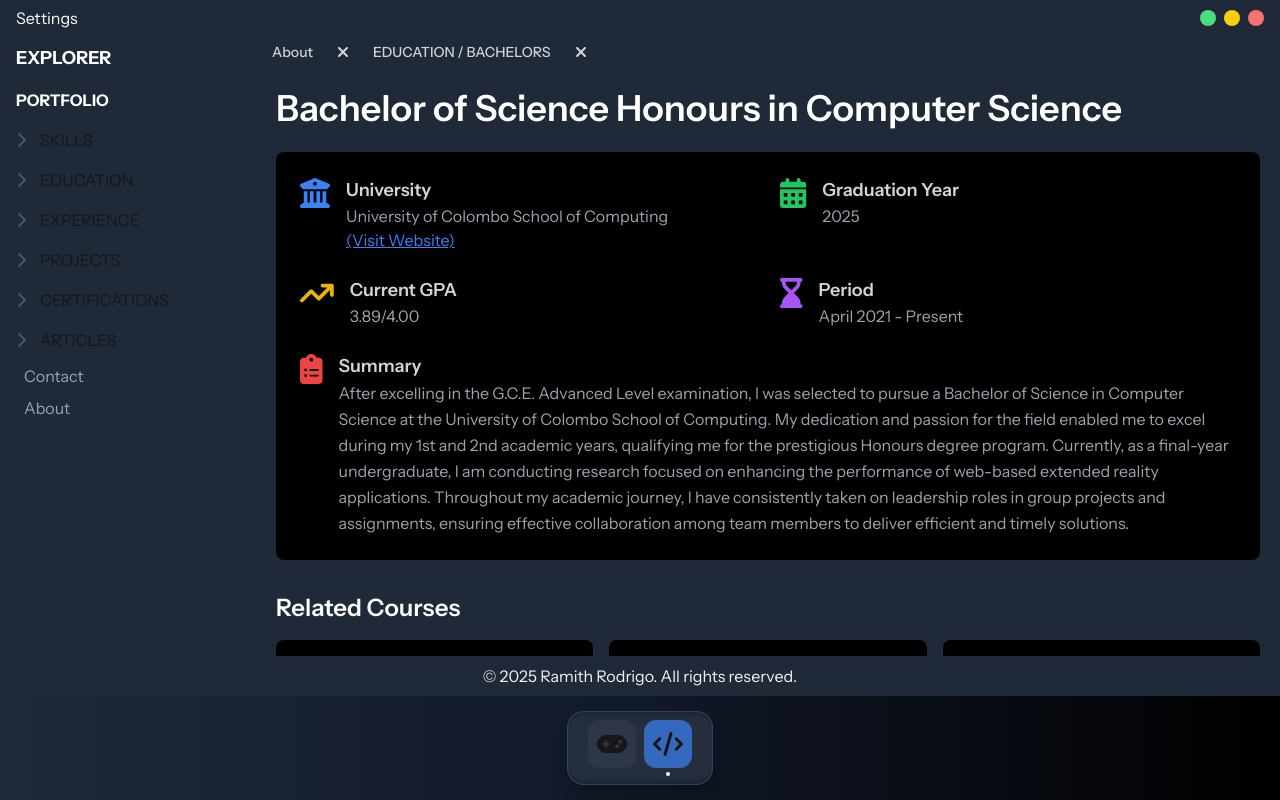
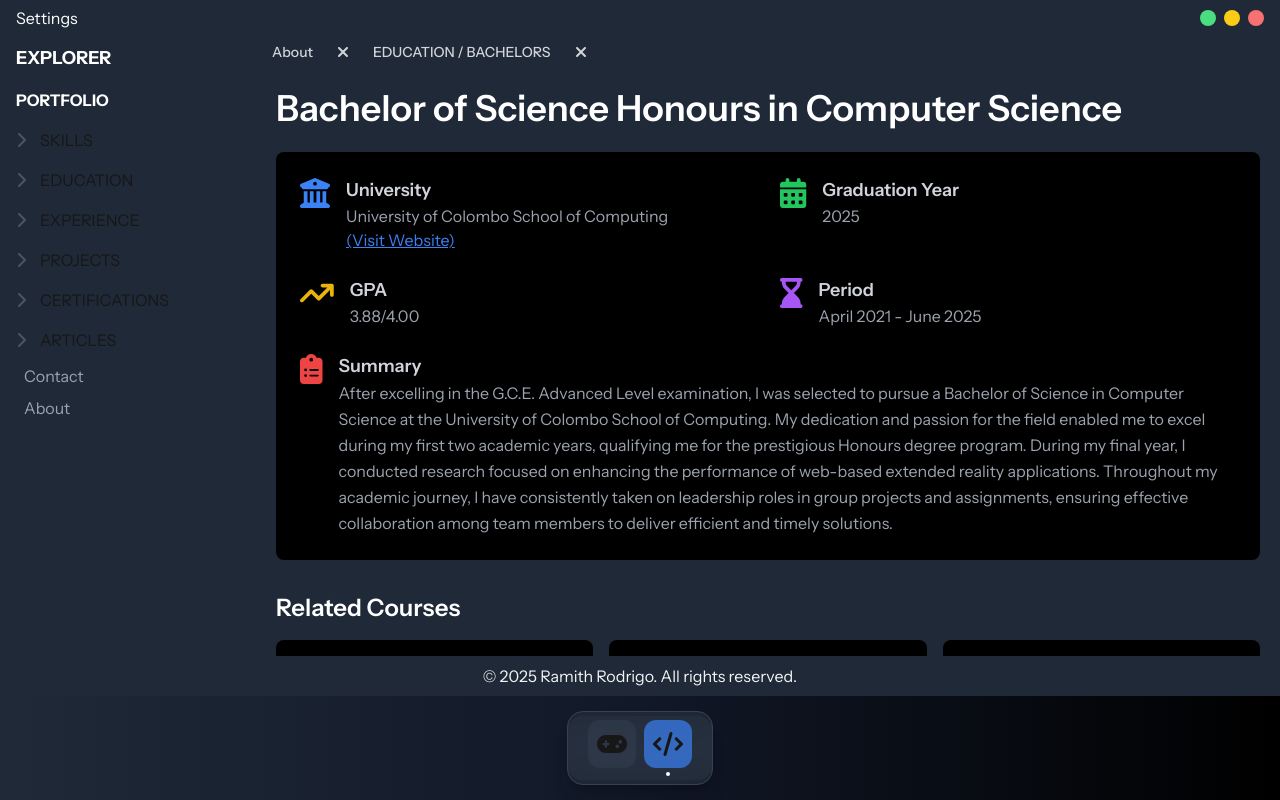
Before and after one commit to Ramith-D-Rodrigo/Portfolio, a Next.js app in the folder static-version/: page /ide/education/bachelors in a window 1280 px wide. Built offline with nearby package versions, Linux system fonts and the light colour scheme.

Commit message:
Update education

```diff
--- a/static-version/src/app/ide/education/bachelors/page.tsx
+++ b/static-version/src/app/ide/education/bachelors/page.tsx
@@ -1,5 +1,11 @@
 import { FontAwesomeIcon } from "@fortawesome/react-fontawesome";
-import { faClipboardList, faArrowTrendUp, faBuildingColumns, faCalendarDays, faHourglassEnd } from "@fortawesome/free-solid-svg-icons";
+import {
+  faClipboardList,
+  faArrowTrendUp,
+  faBuildingColumns,
+  faCalendarDays,
+  faHourglassEnd,
+} from "@fortawesome/free-solid-svg-icons";
 import PageTitle from "@/app/components/PageTitle";
 import { degreeInfo } from "./pageData";
 import BachelorAchievements from "../../../components/BachelorAchievements";
@@ -35,7 +41,9 @@ const BachelorsDegreePage = () => {
             <FontAwesomeIcon icon={faCalendarDays} />
           </div>
           <div>
-                        <h3 className="font-semibold text-lg text-gray-300">Graduation Year</h3>
+            <h3 className="font-semibold text-lg text-gray-300">
+              Graduation Year
+            </h3>
             <p className="text-gray-400">{degreeInfo.general.graduationYear}</p>
           </div>
         </div>
@@ -45,7 +53,7 @@ const BachelorsDegreePage = () => {
             <FontAwesomeIcon icon={faArrowTrendUp} />
           </div>
           <div>
-                        <h3 className="font-semibold text-lg text-gray-300">Current GPA</h3>
+            <h3 className="font-semibold text-lg text-gray-300">GPA</h3>
             <p className="text-gray-400">{degreeInfo.general.gpa}</p>
           </div>
         </div>
@@ -67,14 +75,16 @@ const BachelorsDegreePage = () => {
             </div>
             <div>
               <h3 className="font-semibold text-lg text-gray-300">Summary</h3>
-                            <p className="text-gray-400 leading-relaxed">{degreeInfo.general.summary}</p>
+              <p className="text-gray-400 leading-relaxed">
+                {degreeInfo.general.summary}
+              </p>
             </div>
           </div>
         </div>
       </div>
 
       {/* Core Courses Section */}
-            <SubHeader content={"Related Courses"}/>
+      <SubHeader content={"Related Courses"} />
       <div className="grid grid-cols-2 md:grid-cols-3 gap-4 mb-8">
         {degreeInfo.coreCourses.map((course, index) => (
           <div
@@ -86,8 +96,8 @@ const BachelorsDegreePage = () => {
         ))}
       </div>
 
-            <SubHeader content={"Achievements"}/>
-            <BachelorAchievements achievements={degreeInfo.achievements}/>
+      <SubHeader content={"Achievements"} />
+      <BachelorAchievements achievements={degreeInfo.achievements} />
     </div>
   );
 };
--- a/static-version/src/app/ide/education/bachelors/pageData.ts
+++ b/static-version/src/app/ide/education/bachelors/pageData.ts
@@ -3,15 +3,15 @@ const degreeInfo = {
     degree: "Bachelor of Science Honours in Computer Science",
     university: "University of Colombo School of Computing",
     graduationYear: 2025,
-        gpa: "3.89/4.00",
-        period: "April 2021 - Present",
+    gpa: "3.88/4.00",
+    period: "April 2021 - June 2025",
     summary:
-            "After excelling in the G.C.E. Advanced Level examination, I was selected to pursue a Bachelor of Science in Computer Science at the University of Colombo School of Computing. "
-            + "My dedication and passion for the field enabled me to excel during my 1st and 2nd academic years, qualifying me for the prestigious Honours degree program. "
-            + "Currently, as a final-year undergraduate, I am conducting research focused on enhancing the performance of web-based extended reality applications. "
-            + "Throughout my academic journey, I have consistently taken on leadership roles in group projects and assignments, ensuring effective collaboration "
-            + "among team members to deliver efficient and timely solutions.",
-        link: "https://ucsc.cmb.ac.lk/"
+      "After excelling in the G.C.E. Advanced Level examination, I was selected to pursue a Bachelor of Science in Computer Science at the University of Colombo School of Computing. " +
+      "My dedication and passion for the field enabled me to excel during my first two academic years, qualifying me for the prestigious Honours degree program. " +
+      "During my final year, I conducted research focused on enhancing the performance of web-based extended reality applications. " +
+      "Throughout my academic journey, I have consistently taken on leadership roles in group projects and assignments, ensuring effective collaboration " +
+      "among team members to deliver efficient and timely solutions.",
+    link: "https://ucsc.cmb.ac.lk/",
   },
   coreCourses: [
     "Data Structures and Algorithms",
@@ -25,7 +25,7 @@ const degreeInfo = {
     "Object-Oriented Programming",
     "Machine Learning and Neural Computing",
     "Image Processing & Computer Vision",
-        "Parallel Computing"
+    "Parallel Computing",
   ],
   achievements: [
     {
@@ -35,8 +35,8 @@ const degreeInfo = {
     {
       title: "Director's List - 3rd Academic Year 1st Semester",
       image: "/education/achievements/3rd_year.jpg",
-        }
+    },
   ],
 };
 
-export {degreeInfo};
+export { degreeInfo };
--- a/static-version/src/app/ide/education/educationData.ts
+++ b/static-version/src/app/ide/education/educationData.ts
@@ -1,28 +1,34 @@
-const educationData  = [
-    { title: "Bachelor of Science (Hons) in Computer Science",
-        date: "2021 April - Present",
-        description: "I started my undergraduate academics at University of Colombo School of Computing, Sri Lanka. Currently I'm a fourth/final year undergraduate with a CGPA of 3.89/4.00.",
+const educationData = [
+  {
+    title: "Bachelor of Science (Hons) in Computer Science",
+    date: "2021 April - 2025 June",
+    description:
+      "I started my undergraduate academics at University of Colombo School of Computing, Sri Lanka and graduated with a First Class honours (GPA of 3.88/4.00) in 2025.",
     iconBgColor: "blue",
     nav: "education/bachelors",
     navContent: "Learn More",
-        isDisabled: false
+    isDisabled: false,
   },
-    { title: "High School",
+  {
+    title: "High School",
     date: "2011 January - 2019 August",
-        description: "From grade 6 to grade 13, I attended Thurstan College, Colombo 7 where I studied and faced both G.C.E. Ordinary Level Examination and G.C.E. Advanced Level Examination.",
+    description:
+      "From grade 6 to grade 13, I attended Thurstan College, Colombo 7 where I studied and faced both G.C.E. Ordinary Level Examination and G.C.E. Advanced Level Examination.",
     iconBgColor: "blue",
     nav: "/",
     navContent: "Learn More",
-        isDisabled: true
+    isDisabled: true,
   },
-    { title: "Primary School",
+  {
+    title: "Primary School",
     date: "2006 January - 2010 November",
-        description: "From grade 1 to grade 5, I attended Sobhitha Vidyalaya, Makola where I obtained my primary education. I faced the Scholarship Examination in August 2010.",
+    description:
+      "From grade 1 to grade 5, I attended Sobhitha Vidyalaya, Makola where I obtained my primary education. I faced the Scholarship Examination in August 2010.",
     iconBgColor: "blue",
     nav: "/",
     navContent: "Learn More",
-        isDisabled: true
-    }
+    isDisabled: true,
+  },
 ];
 
-export {educationData};
+export { educationData };
```
Lines whose indentation alone changed are shown as unchanged.
